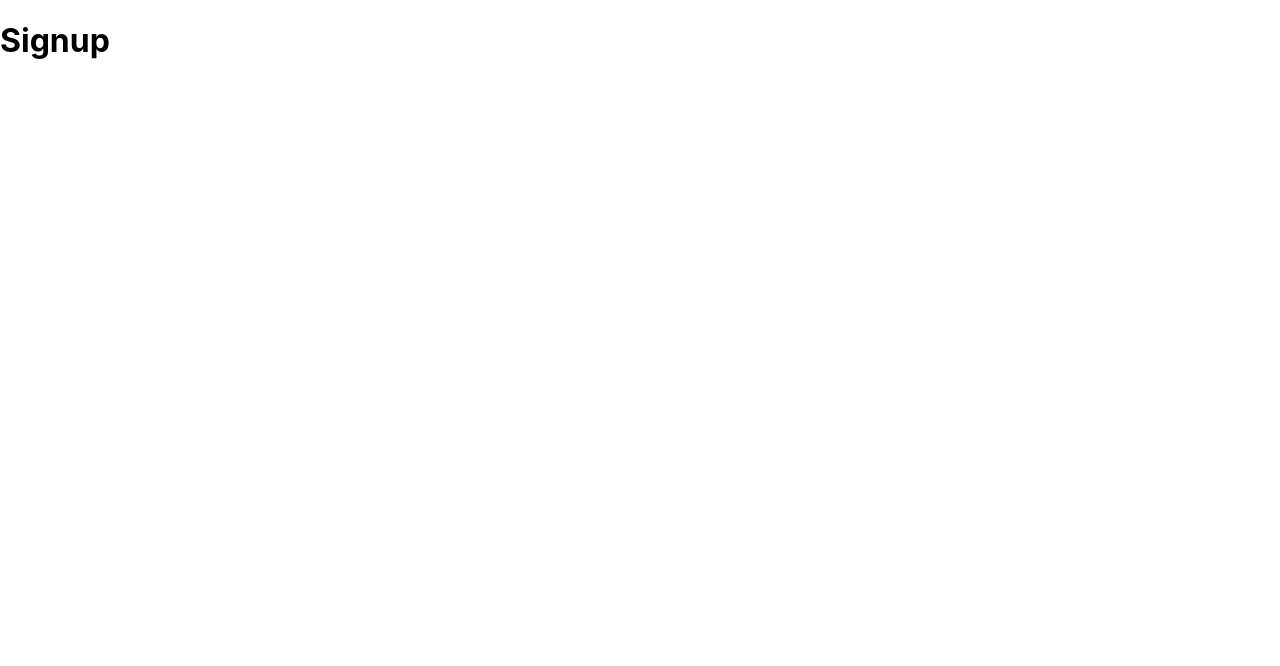
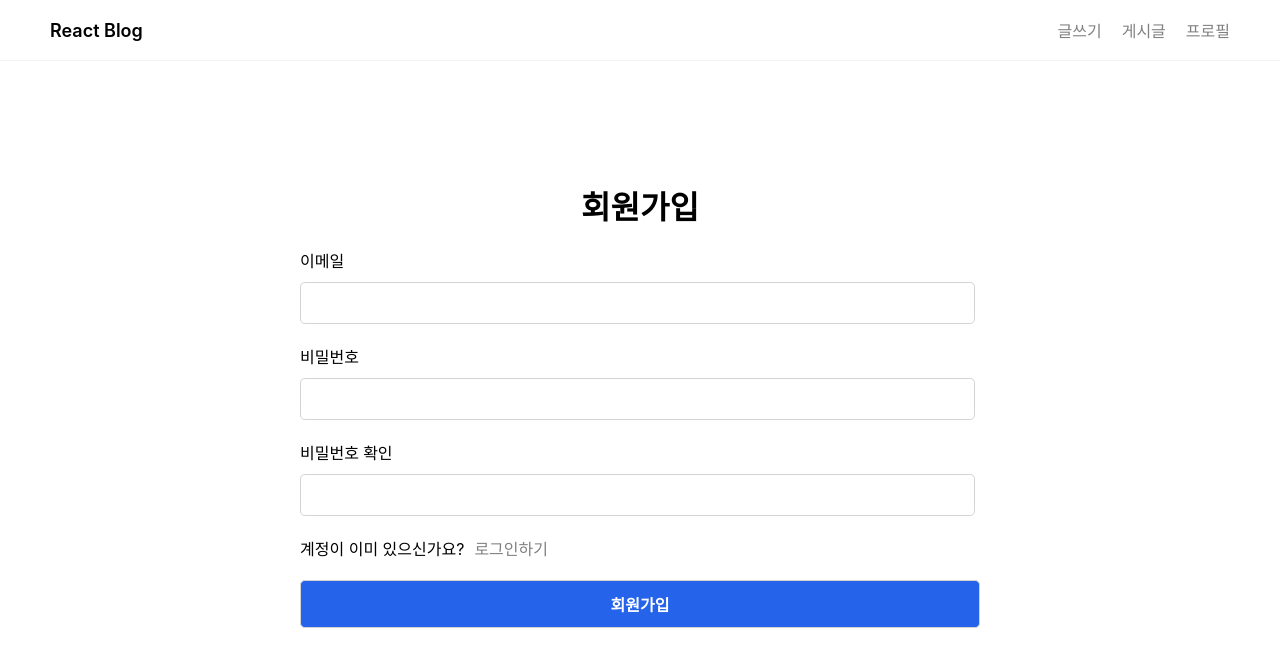
Before and after one commit to pro-soo/fastcampus-blog-app, a React (Create React App) app: page /signup in a window 1280 px wide. Shown: the top 666 px of the page. Built offline with nearby package versions, Linux system fonts and the light colour scheme; no server answers.

Commit message:
FireBase Auth 세팅

```diff
--- a/package.json
+++ b/package.json
@@ -10,6 +10,7 @@
     "@types/node": "^16.7.13",
     "@types/react": "^18.0.0",
     "@types/react-dom": "^18.0.0",
+    "firebase": "^11.1.0",
     "react": "^19.0.0",
     "react-dom": "^19.0.0",
     "react-router-dom": "^7.0.2",
--- a/src/App.tsx
+++ b/src/App.tsx
@@ -1,10 +1,12 @@
+import { useState } from 'react';
+import { app } from 'firebaseApp';
+import {getAuth} from "firebase/auth";
 
 import Router from './components/Router';
 
 export default function App() {
-  return (    <>
+  const auth = getAuth(app);
 
-    <Router/>
-</>
-);
+  const [isAuthenticated, setIsAuthenticated] = useState<boolean>(!!auth?.currentUser);
+  return <Router isAuthenticated={isAuthenticated}/>;
 }
--- a/src/components/Carousel.tsx
+++ b/src/components/Carousel.tsx
@@ -8,7 +8,6 @@
 export default function Carousel(){
     const [activeImage, setActiveImage] = useState(1);
 
-    console.log(activeImage);
     return (
         <div>
             <div className="carousel">
--- /dev/null
+++ b/src/components/LoginForm.tsx
@@ -0,0 +1,22 @@
+import { Link } from "react-router-dom";
+
+export default function LoginForm() {
+    return (<form action="/post" method="POST" className="form form--lg">
+        <h1 className="form__title">로그인</h1>
+        <div className="form__block">
+            <label htmlFor="email">이메일</label>
+            <input type="email" name="email" id="email" required/>
+        </div>
+        <div className="form__block">
+            <label htmlFor="password">비밀번호</label>
+            <input type="password" name="password" id="password" required/>
+        </div>
+        <div className="form__block">
+            계정이 없으신가요?
+            <Link to="/signup" className="form__link">회원가입하기</Link>
+        </div>
+        <div className="form__block">
+            <input type="submit" value="로그인" className="form__btn--submit"/>
+        </div>
+    </form>);
+}
--- a/src/components/Router.tsx
+++ b/src/components/Router.tsx
@@ -1,3 +1,4 @@
+import { useState } from 'react';
 
 import {Route, Routes, Navigate} from 'react-router-dom';
 import Home from 'pages/home';
@@ -6,13 +7,20 @@
 import PostNew from 'pages/posts/new';
 import PostEdit from 'pages/posts/edit';
 import ProfilePage from 'pages/profile';
-import LoginPage from 'pages/signup';
-import SignupPage from 'pages/login';
+import LoginPage from 'pages/login';
+import SignUpPage from 'pages/signup';
 
-export default function Router() {
+interface RouterProps {
+  isAuthenticated : boolean;
+}
+
+export default function Router({isAuthenticated} : RouterProps) {
+
   return (    <>
 
     <Routes>
+      {isAuthenticated ? (
+        <>
         <Route path="/" element={<Home/>}/>
         <Route path="/posts" element={<PostList/>}/>
         <Route path="/posts/:id" element={<PostDetail/>}/>
@@ -20,8 +28,17 @@
         <Route path="/posts/edit/:id" element={<PostEdit/>}/>
         <Route path="/profile" element={<ProfilePage/>}/>
         <Route path="/login" element={<LoginPage/>}/>
-    <Route path="/signup" element={<SignupPage/>}/>
+        <Route path="/signup" element={<SignUpPage/>}/>
         <Route path="/*" element={<Navigate replace to="/"/>}/>
+        </>
+      ) : (
+        <>
+          <Route path="/login" element={<LoginPage/>}/>
+          <Route path="/signup" element={<SignUpPage/>}/>
+          <Route path="*" element={<LoginPage/>} />
+        </>
+      )}
+
   </Routes>
 </>
 );
--- /dev/null
+++ b/src/components/SignupForm.tsx
@@ -0,0 +1,26 @@
+import { Link } from "react-router-dom";
+
+export default function SignupForm() {
+    return (<form action="/post" method="POST" className="form form--lg">
+        <h1 className="form__title">회원가입</h1>
+        <div className="form__block">
+            <label htmlFor="email">이메일</label>
+            <input type="email" name="email" id="email" required/>
+        </div>
+        <div className="form__block">
+            <label htmlFor="password">비밀번호</label>
+            <input type="password" name="password" id="password" required/>
+        </div>
+        <div className="form__block">
+            <label htmlFor="password_confirm">비밀번호 확인</label>
+            <input type="password" name="password_confirm" id="password_confirm" required/>
+        </div>
+        <div className="form__block">
+            계정이 이미 있으신가요?
+            <Link to="/login" className="form__link">로그인하기</Link>
+        </div>
+        <div className="form__block">
+            <input type="submit" value="회원가입" className="form__btn--submit"/>
+        </div>
+    </form>);
+}
--- /dev/null
+++ b/src/firebaseApp.ts
@@ -0,0 +1,25 @@
+import { initializeApp, FirebaseApp, getApp } from "firebase/app";
+import "firebase/auth";
+
+export let app: FirebaseApp;
+
+// Your web app's Firebase configuration
+const firebaseConfig = {
+  apiKey: process.env.REACT_APP_API_KEY,
+  authDomain: process.env.REACT_APP_AUTH_DOMAIN,
+  projectId: process.env.REACT_APP_PROJECT_ID,
+  storageBucket: process.env.REACT_APP_STORAGE_BUCKET,
+  messagingSenderId: process.env.REACT_APP_MESSAGING_SENDER_ID,
+  appId: process.env.REACT_APP_APP_ID
+};
+
+try {
+  app = getApp("app");
+} catch (e) {
+  app = initializeApp(firebaseConfig, "app");
+}
+
+// Initialize Firebase
+const firebase = initializeApp(firebaseConfig);
+
+export default firebase;
--- a/src/pages/login/index.tsx
+++ b/src/pages/login/index.tsx
@@ -1,3 +1,12 @@
-export default function SignupPage(){
-    return <h1>Signup</h1>;
+import Footer from "components/Footer";
+import Header from "components/Header";
+import LoginForm from "components/LoginForm";
+
+export default function LoginPage(){
+    return (
+        <>
+        <Header/>
+        <LoginForm/>
+        </>
+    );
 }
--- a/src/pages/signup/index.tsx
+++ b/src/pages/signup/index.tsx
@@ -1,3 +1,11 @@
-export default function LoginPage(){
-    return <h1>Login</h1>;
-}
+import Header from "components/Header";
+import SignupForm from "components/SignupForm";
+
+export default function SignUpPage(){
+     return (
+            <>
+            <Header/>
+            <SignupForm/>
+            </>
+        );
+    }
--- a/tsconfig.json
+++ b/tsconfig.json
@@ -26,6 +26,7 @@
   ],
   "paths": {
     "pages/*" : ["pages/*"],
-    "components/*" : ["components/*"]
+    "components/*" : ["components/*"],
+    "firebaseApp/*" : ["firebaseApp/*"]
   }
 }
```
Also changed, not shown: 2 other files (tests, documents, lock files or other folders). Lines whose indentation alone changed are shown as unchanged.
